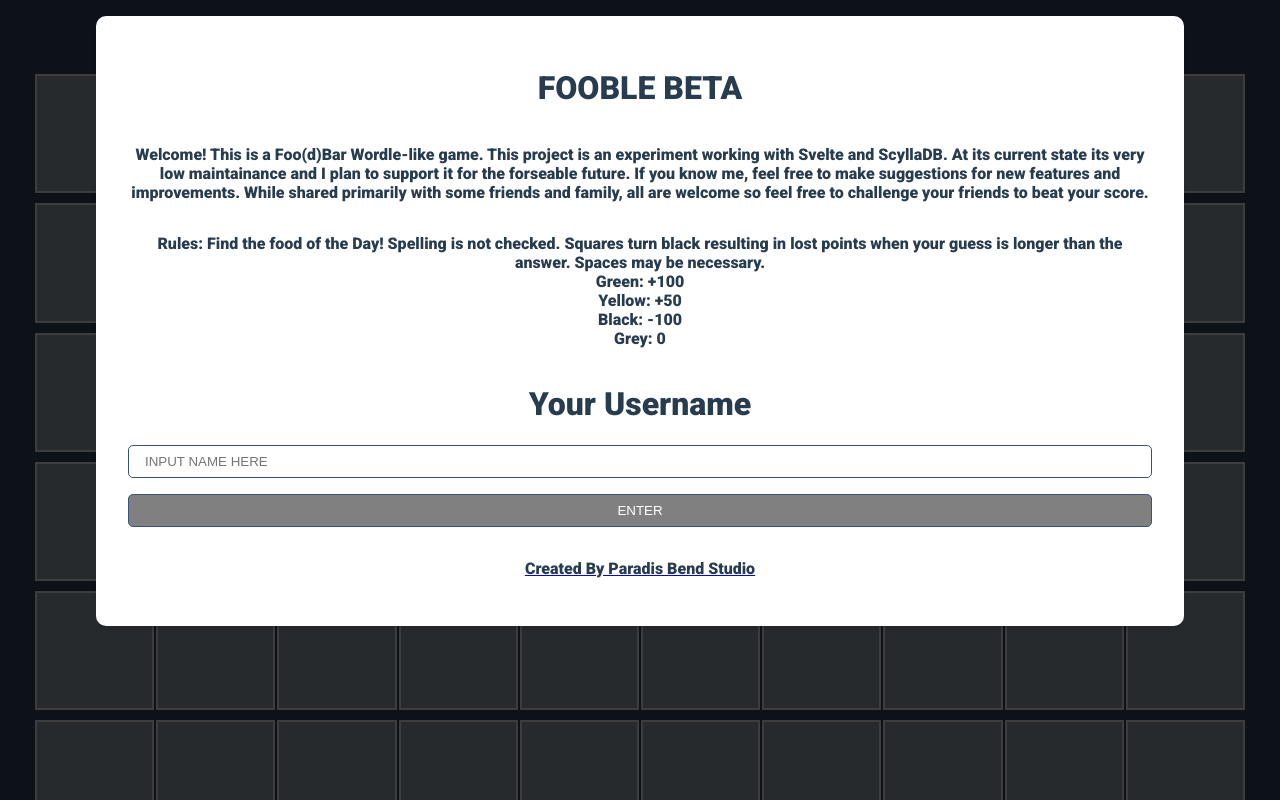
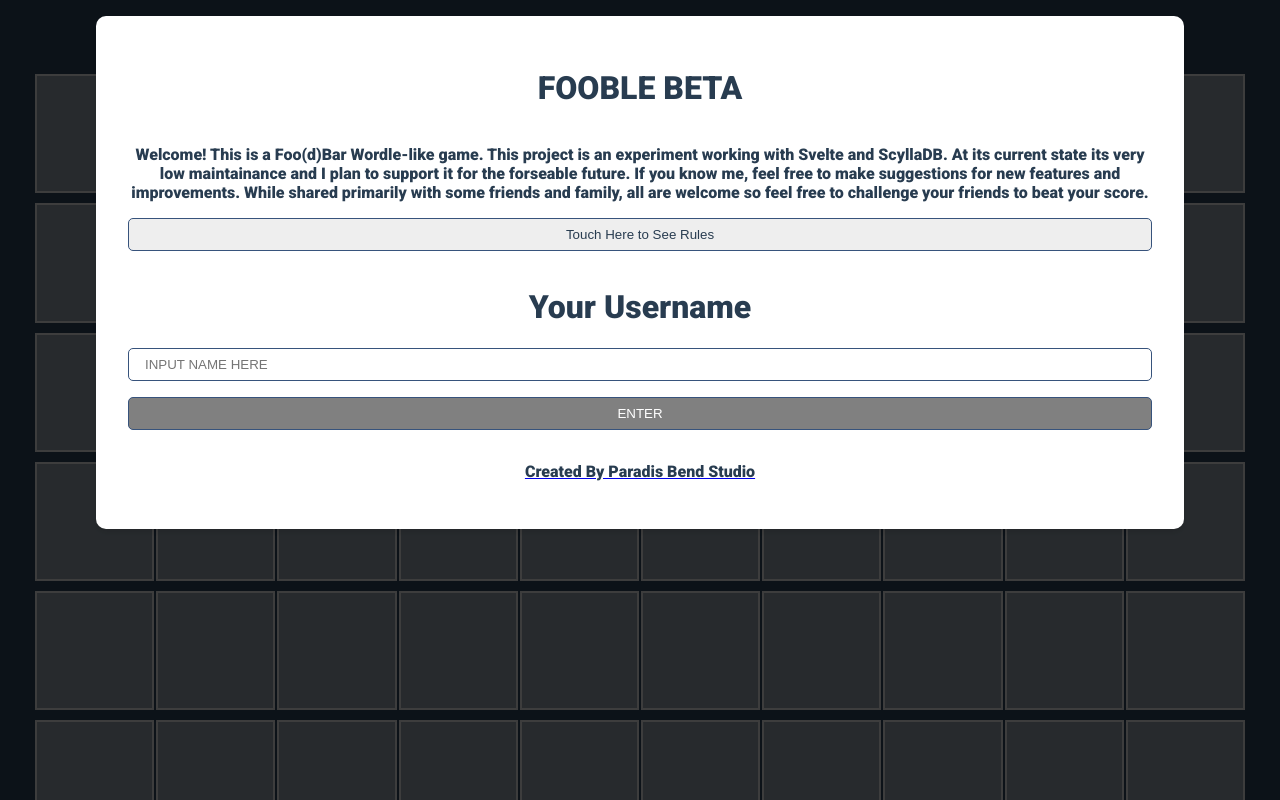
Before and after one commit to MaxwellParadis/Fooble, a SvelteKit app: page / in a window 1280 px wide. Shown: the top 800 px of the page. Built offline with nearby package versions, Linux system fonts and the light colour scheme; no server answers.

Commit message:
fix: prompt ui update

```diff
--- a/src/routes/+page.svelte
+++ b/src/routes/+page.svelte
@@ -7,6 +7,8 @@
     let endKnown = false;
 
     let checkGo = false;
+
+    let showRules = false;
 
     let start:boolean = false;
 
@@ -239,6 +241,8 @@
                 Welcome! This is a Foo(d)Bar Wordle-like game.  This project is an experiment working with Svelte and ScyllaDB.  At its current state its very low maintainance and I plan to support it for the forseable future.  If you know me, feel free to make suggestions for new features and improvements.  While shared primarily with some friends and family, all are welcome so feel free to challenge your friends to beat your score.
             </p>
 
+            <button class="prompt-input" on:click={()=> showRules = !showRules}>
+                {#if showRules}
                     <p class="prompt-text">
                         Rules: Find the food of the Day! Spelling is not checked. Squares turn black resulting in lost points when your guess is longer than the answer.  Spaces may be necessary.<br>
                         Green: +100<br>
@@ -246,6 +250,10 @@
                         Black: -100<br>
                         Grey: 0
                     </p>
+                {:else}
+                    <div class="prompt-text">Touch Here to See Rules</div>
+                {/if}
+                </button>
 
             <h1 class="prompt-text">Your Username</h1>
 
@@ -507,6 +515,8 @@
         border-radius: 10px;
         text-align: center;
         box-shadow: 0 4px 6px rgba(0, 0, 0, 0.1);
+        max-height: 70vh;
+        overflow-y: scroll;
     }
 
     .prompt-text {
```
Also changed, not shown: 16 other files (tests, documents, lock files or other folders). Lines whose indentation alone changed are shown as unchanged.
